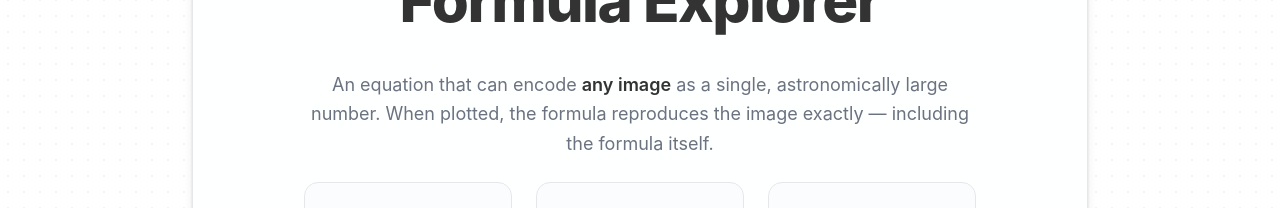
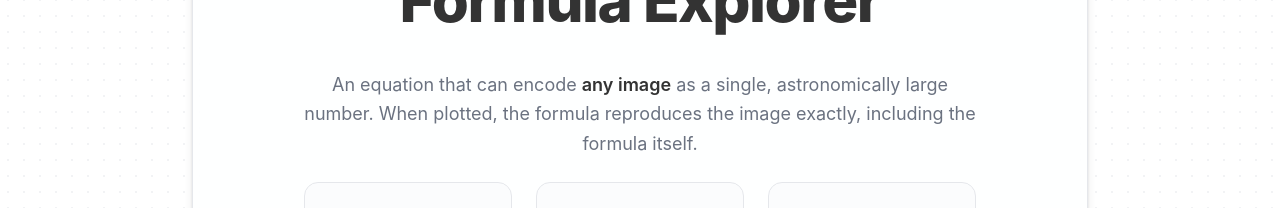
Before and after one commit to KDesp73/tupperaki, a Next.js app: page / in a window 1280 px wide. Shown: the part 280-488 px from the top of the page. Built offline with nearby package versions, Linux system fonts and the light colour scheme.

Commit message:
chore: typo

```diff
--- a/src/app/page.tsx
+++ b/src/app/page.tsx
@@ -23,7 +23,7 @@ export default function Home() {
         <div className="max-w-2xl mx-auto text-lg text-muted-foreground leading-relaxed space-y-6">
           <p>
             An equation that can encode <span className="font-semibold text-foreground">any image</span> as a single,
-            astronomically large number. When plotted, the formula reproduces the image exactly —
+            astronomically large number. When plotted, the formula reproduces the image exactly,
             including the formula itself.
           </p>
 
```
